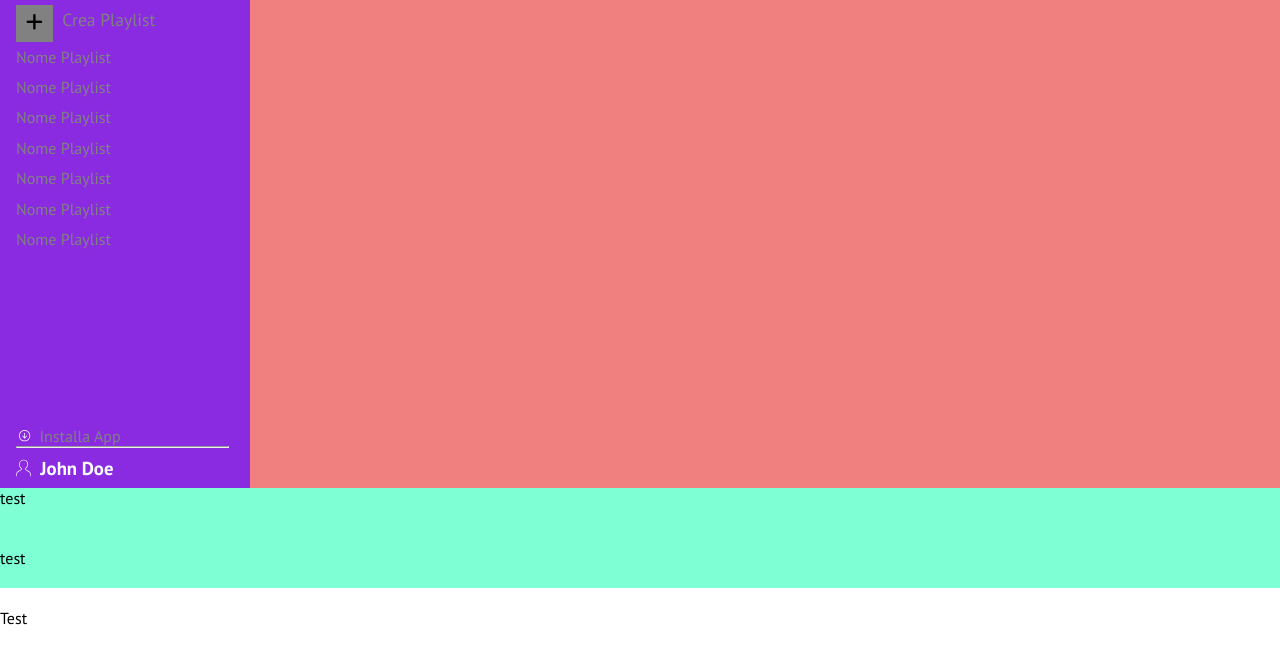
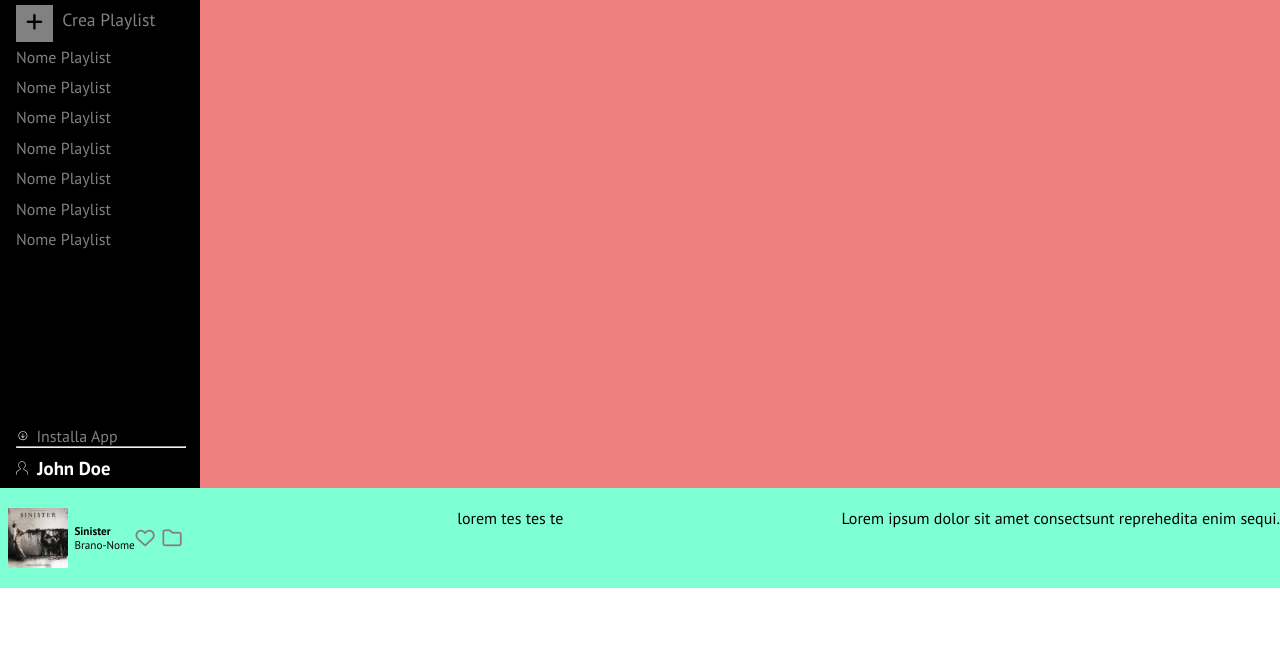
Before and after one commit to DNParadox/html-css-spotifyweb, a plain HTML site: page index.html in a window 1280 px wide. Shown: the part 212-876 px from the top of the page. After the commit the page ends 800 px from the top, so only its background shows below. Drawn offline with Linux system fonts and the light colour scheme.

Commit message:
Aumentata chiarezza di codice

```diff
--- a/css/style.css
+++ b/css/style.css
@@ -1,6 +1,7 @@
-/* :root {
-    --Primary Color: black;
-} */
+:root {
+    --primarycolor:#818181;
+    --navbgcolor:#000;
+}
 /* RESET */
 * {
     padding: 0;
@@ -17,15 +18,15 @@ body {
 }
             /* MAIN */
 main {
-    width: calc(100% - 250px);
+    width: calc(100% - 200px);
     display: flex;
     height: calc(100vh - 100px);
 }
 
             /* NAV LEFT */
 .nav-left {
-    background-color: blueviolet;
-    width: 250px;
+    background-color: var(--navbgcolor);
+    width: 200px;
     overflow-y: hidden;
     display: flex;
     flex-direction: column;
@@ -34,7 +35,7 @@ main {
 .nav-left ul {
     list-style-type: none;
     line-height: 1.9rem;
-    color: #818181;
+    color: var(--primarycolor)
 }
 
 i {
@@ -62,11 +63,11 @@ h3 {
 }
 
 .install {
-display: flex;
-flex-direction: column;
-justify-content: flex-end;
-width: 85%;
-height: 100%;
+    display: flex;
+    flex-direction: column;
+    justify-content: flex-end;
+    width: 85%;
+    height: 100%;
 }
 
 .dflex {
@@ -77,7 +78,7 @@ height: 100%;
 }
         /* Common Nav */
 
-.nav-left li {
+li {
     display: flex;
 }
 
@@ -113,4 +114,54 @@ img {
 footer {
     background-color: aquamarine;
     height: 100px;
+    display: flex;
+    align-items: center;
+    justify-content: space-between;
 }
+
+/* Footer Menu */
+.footermenu {
+    display: flex;
+    justify-content: space-between;
+    width: 100%;
+}
+
+/* Footer Menu Listening */
+.listening {
+    display: flex;
+    width: 14%;
+}
+footer figure {
+    margin-left: 0.5rem;
+    display: flex;
+    align-items: center;
+}
+
+figure img {
+    width: 60px;
+}
+
+footer .albumname {
+    margin-left: 0.4rem;
+    font-size: 0.7rem;
+}
+
+figcaption {
+    width: 61px;
+}
+.song {
+    font-weight: bold;
+}
+
+.listeningicon {
+    align-items: center;
+    justify-content: flex-end;
+    width: 100%;
+}
+.listeningicon i{
+    padding-right: 0.5rem;
+    color: var(--primarycolor);
+}
+
+
+/* Footer Footermenu Progression Bar */
--- a/index.html
+++ b/index.html
@@ -37,7 +37,7 @@
                 <div class="playlist navm">
                     <h3>Playlist</h3>
                     <ul>
-                        <li> <span class="squareplus" ><i class="fa-solid fa-plus"></i></span>&nbsp; Crea Playlist   </li>
+                        <li> <span class="squareplus"><i class="fa-solid fa-plus"></i></span>&nbsp; Crea Playlist </li>
                         <li> <a href="#">Nome Playlist</a></li>
                         <li> <a href="#">Nome Playlist</a></li>
                         <li> <a href="#">Nome Playlist</a></li>
@@ -65,23 +65,33 @@
 
         <!-- Footer -->
         <footer>
-         <ul>
-             <li>test</li>
-             <li></li>
-             <li></li>
-         </ul>
+            <!-- Footer Menu -->
+            <div class="footermenu">
+                <!-- Listening -->
+                <div class="listening">
+                    <figure class="album">
+                        <img src="img/sinister.jpeg" alt="albume figure">
+                        <div class="albumname">
+                            <figcaption class="song">Sinister</figcaption>
+                            <figcaption class="band">Brano-Nome</figcaption>
+                        </div>
 
-         <ul>
-            <li>test</li>
-            <li></li>
-            <li></li>
-        </ul>
+                    </figure>
+                    <div class="listeningicon dflex">
+                        <i class="fa-regular fa-heart"></i>
+                        <i class="fa-regular fa-folder"></i>
+                    </div>
 
-        <ul>
-            <li>Test</li>
-            <li></li>
-            <li></li>
-        </ul>
+                </div>
+
+                <!-- Progression Bar -->
+
+                <div class="progressionbar">lorem tes tes te</div>
+
+                <div class="volume">Lorem ipsum dolor sit amet consectsunt reprehedita enim sequi.</div>
+
+            </div>
+
         </footer>
     </div>
 
```
Also changed, not shown: 1 other file.
